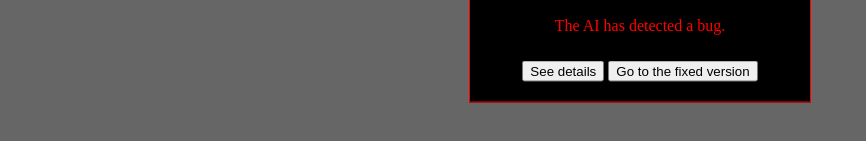
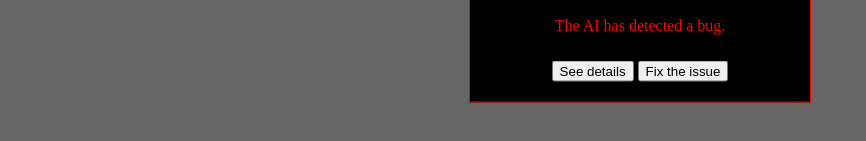
Before and after one commit to psiddighi/projectweek, a plain HTML site: page game1/Wrong.html in a window 1280 px wide. Both pictures are taken after a click on the button "Guess". Shown: the part 391-532 px from the top of the page, without its empty margins (0-866 px from the left). Drawn offline with Linux system fonts and the light colour scheme.

Commit message:
Final shit

```diff
--- a/game1/Wrong.html
+++ b/game1/Wrong.html
@@ -15,7 +15,7 @@
         <img id="popupImage" src="logo defect detect Final.svg">
         <p>The AI has detected a bug.</p>
         <button onclick="alert('The number was correct but game didnt count is as correct.')">See details</button>
-        <button onclick="window.location.href='Correctgame.html'">Go to the fixed version</button>
+        <button onclick="window.location.href='Correctgame.html'">Fix the issue</button>
     </div>
     <script>
         let numberToGuess = Math.floor(Math.random() * 1) + 1;
```
